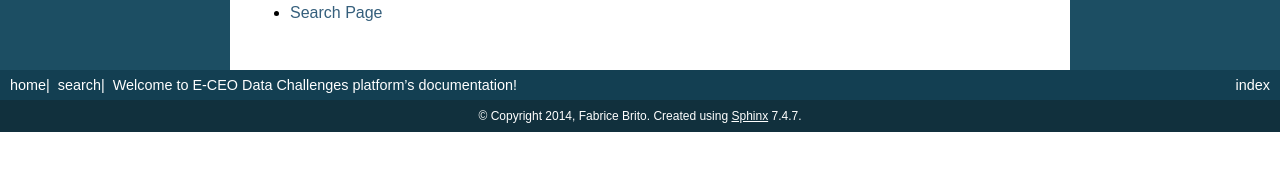
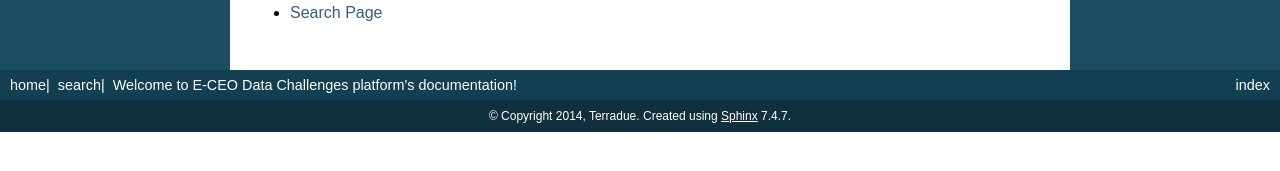
Before and after one commit to Terradue/doc-challenges, a Sphinx documentation site: the page built from source/index.rst, in a window 1280 px wide. Shown: the part 597-768 px from the top of the page. Built offline with Sphinx 7.4.7, drawn with Linux system fonts in a browser that asks for light colours.

Commit message:
changed author

```diff
--- a/source/conf.py
+++ b/source/conf.py
@@ -38,7 +38,7 @@ master_doc = 'index'
 
 # General information about the project.
 project = u'E-CEO Data Challenges platform'
-copyright = u'2014, Fabrice Brito'
+copyright = u'2014, Terradue'
 
 # The version info for the project you're documenting, acts as replacement for
 # |version| and |release|, also used in various other places throughout the
```
